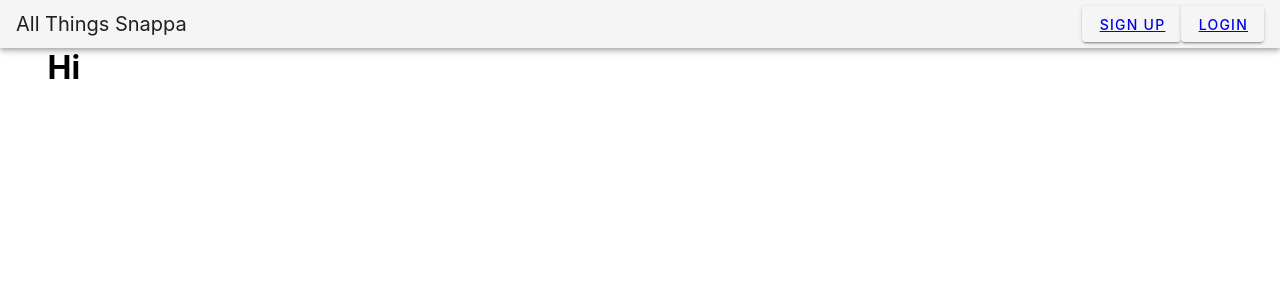
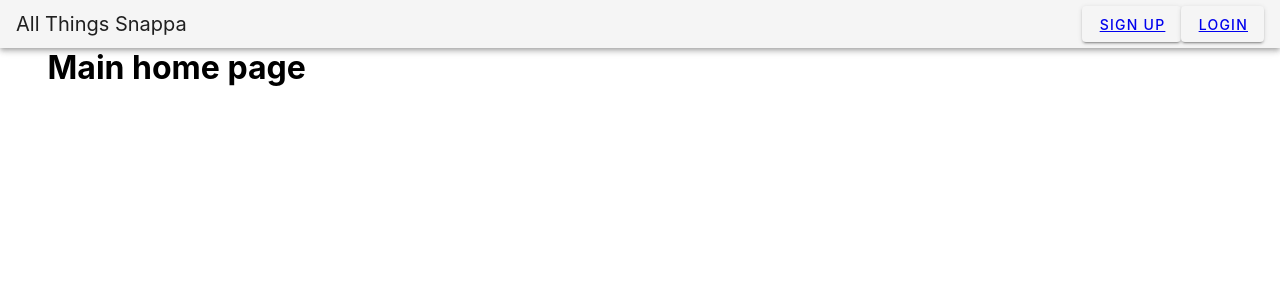
Before and after one commit to nishi7409/Snappa, a Vue app in the folder frontend/: page / in a window 1280 px wide. Shown: the top 300 px of the page. Built offline with nearby package versions, Linux system fonts and the light colour scheme.

Commit message:
Update home.vue

```diff
--- a/frontend/src/views/home.vue
+++ b/frontend/src/views/home.vue
@@ -1,8 +1,8 @@
 <template>
   <div class="home">
-      <v-container>
+    <v-container>
     <v-row>
-      <h1>Hi</h1>
+      <h1>Main home page</h1>
     </v-row>
   </v-container>
   </div>
```
